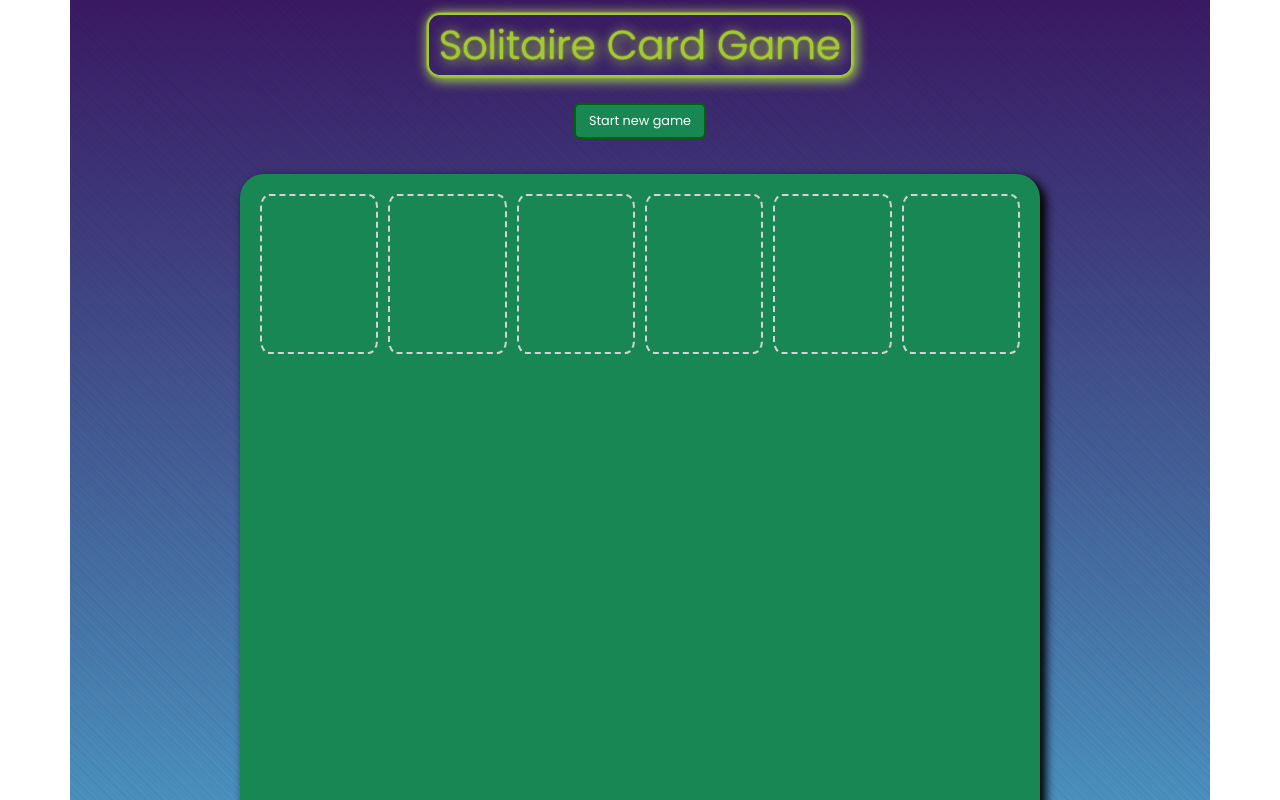
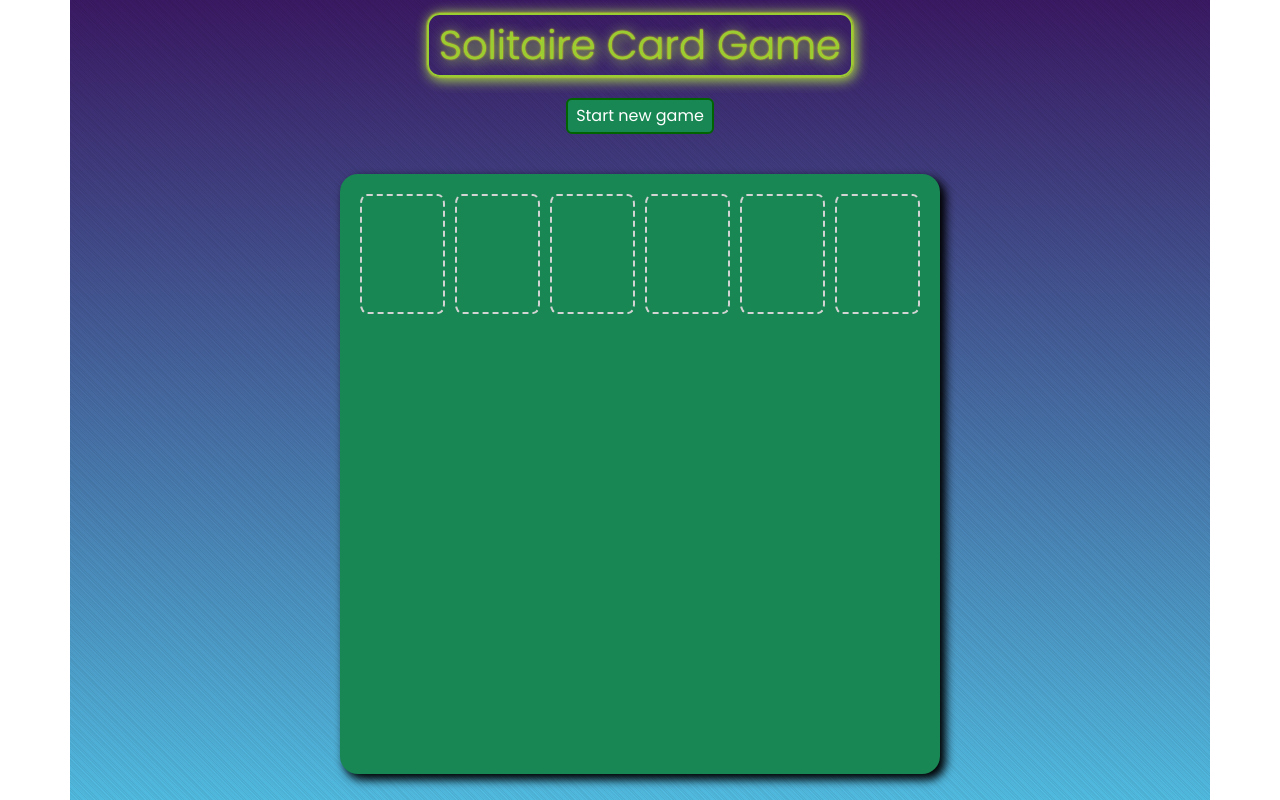
Before and after one commit to Methyx/card-game, a React (Create React App) app: page / in a window 1280 px wide. Shown: the top 800 px of the page. Built offline with nearby package versions, Linux system fonts and the light colour scheme.

Commit message:
improve responsive

```diff
--- a/src/App.css
+++ b/src/App.css
@@ -1,5 +1,5 @@
 :root {
-  --card-height: min(15vw, 160px);
+  --card-height: min(15vmin, 160px);
 }
 
 .App {
--- a/src/style/gameZone.css
+++ b/src/style/gameZone.css
@@ -1,7 +1,7 @@
 .game-zone {
   margin: 20px auto;
   padding: 20px 20px;
-  max-width: 800px;
+  max-width: calc(5 * var(--card-height));
   min-height: calc(5 * var(--card-height));
   /* background-color: #157348; */
   background-color: var(--bs-success);
--- a/src/style/header.css
+++ b/src/style/header.css
@@ -18,8 +18,8 @@ header h1 {
   margin-bottom: 1vw;
 }
 header button.btn {
-  font-size: max(1vw, 10px);
-  margin-top: 1vw;
-  padding: 0.5vw 1vw;
+  font-size: max(2vmin, 10px);
+  margin-top: 1vmin;
+  padding: 0.5vmin 1vmin;
   border: 2px solid darkgreen;
 }
```
